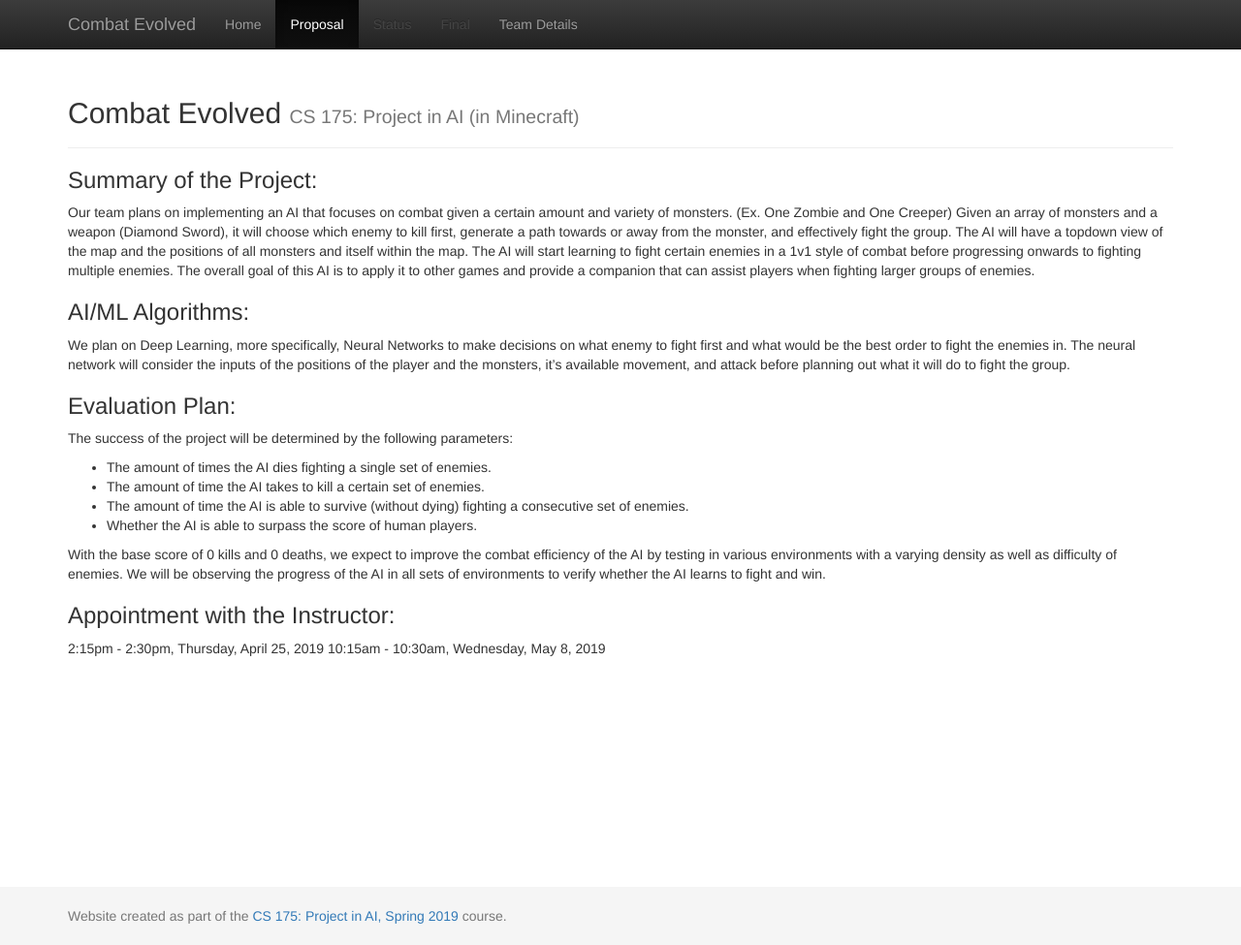
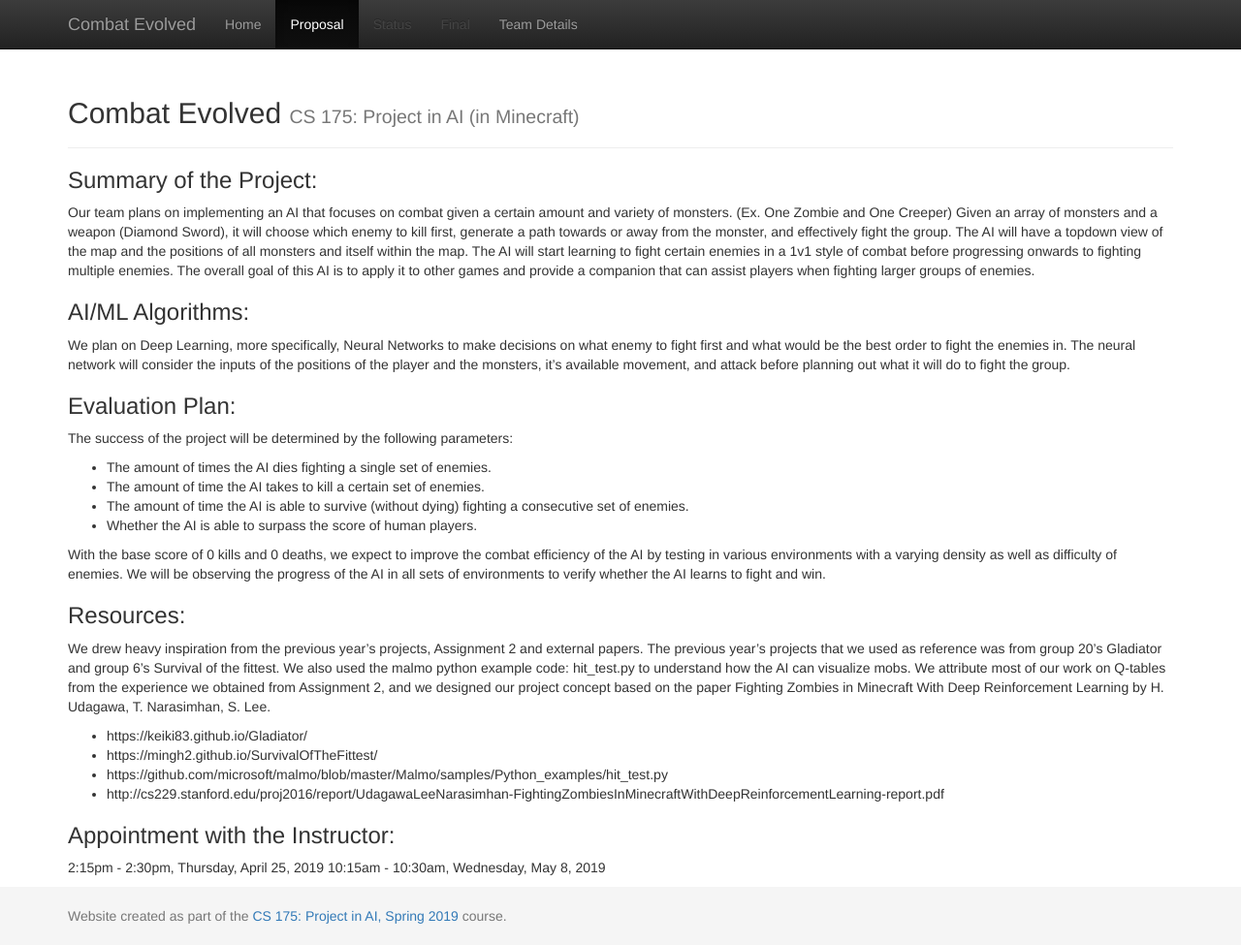
Before and after one commit to MirageVortex/CombatEvolve, a Jekyll site: the page built from docs/proposal.md, in a window 1280 px wide and 975 px high. Shown: the whole window at 97% size. Built offline with Jekyll 4.4.1, drawn with Linux system fonts in a browser that asks for light colours.

Commit message:
Addes Resources Section

```diff
--- a/docs/proposal.md
+++ b/docs/proposal.md
@@ -19,6 +19,15 @@ The success of the project will be determined by the following parameters:
 
 With the base score of 0 kills and 0 deaths, we expect to improve the combat efficiency of the AI by testing in various environments with a varying density as well as difficulty of enemies. We will be observing the progress of the AI in all sets of environments to verify whether the AI learns to fight and win.
 
+### Resources:
+We drew heavy inspiration from the previous year's projects, Assignment 2 and external papers.  The previous year's projects that we used as reference was from group 20’s Gladiator and group 6’s Survival of the fittest. We also used the malmo python example code: hit_test.py to understand how the AI can visualize mobs.  We attribute most of our work on Q-tables from the experience we obtained from Assignment 2, and we designed our project concept based on the paper Fighting Zombies in Minecraft With Deep Reinforcement Learning by H. Udagawa, T. Narasimhan, S. Lee.
+
+- https://keiki83.github.io/Gladiator/
+- https://mingh2.github.io/SurvivalOfTheFittest/
+- https://github.com/microsoft/malmo/blob/master/Malmo/samples/Python_examples/hit_test.py
+- http://cs229.stanford.edu/proj2016/report/UdagawaLeeNarasimhan-FightingZombiesInMinecraftWithDeepReinforcementLearning-report.pdf
+
+
 ### Appointment with the Instructor:
 2:15pm - 2:30pm, Thursday, April 25, 2019
 10:15am - 10:30am, Wednesday, May 8, 2019
```
